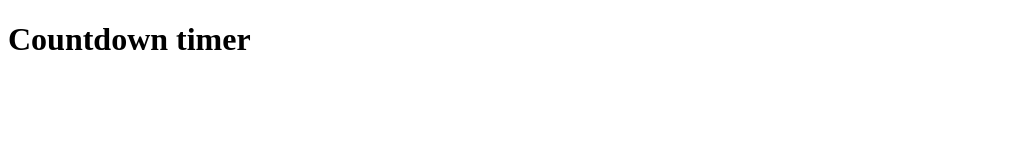
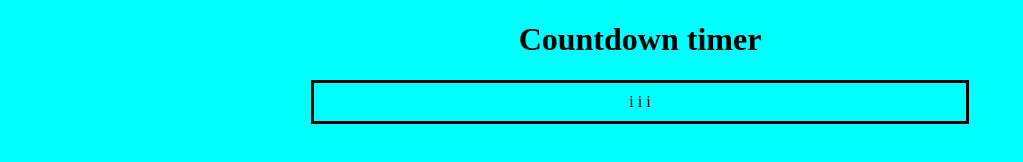
Before and after one commit to AaronSledge/AaronSledge.Timer.io, a plain HTML site: page index.html in a window 1280 px wide. Shown: the whole page, without its empty margins (0-1023 px from the left). Drawn offline with Linux system fonts and the light colour scheme.

Commit message:
Add css to project

```diff
--- a/index.html
+++ b/index.html
@@ -4,9 +4,14 @@
         <title>CountDown Timer</title>
         <meta charset="UTF-8">
         <meta name="viewport" content="width=device-width, initial-scale=1.0">
-
+        <link rel="stylesheet" href="styles.css">
     </head>
     <body>
         <h1>Countdown timer</h1>
+        <div id="timer">
+            <span class="date">i</span>
+            <span class="date">i</span>
+            <span class="date">i</span>
+        </div>
     </body>
 </html>
--- /dev/null
+++ b/styles.css
@@ -0,0 +1,20 @@
+body {
+    background-color: aqua;
+}
+
+h1 {
+    text-align: center;
+}
+
+.date {
+    display: inline-block;
+
+}
+
+#timer {
+    margin: auto;
+    width: 50%;
+    padding: 10px;
+    border: 3px solid black;
+    text-align: center;
+}
```
